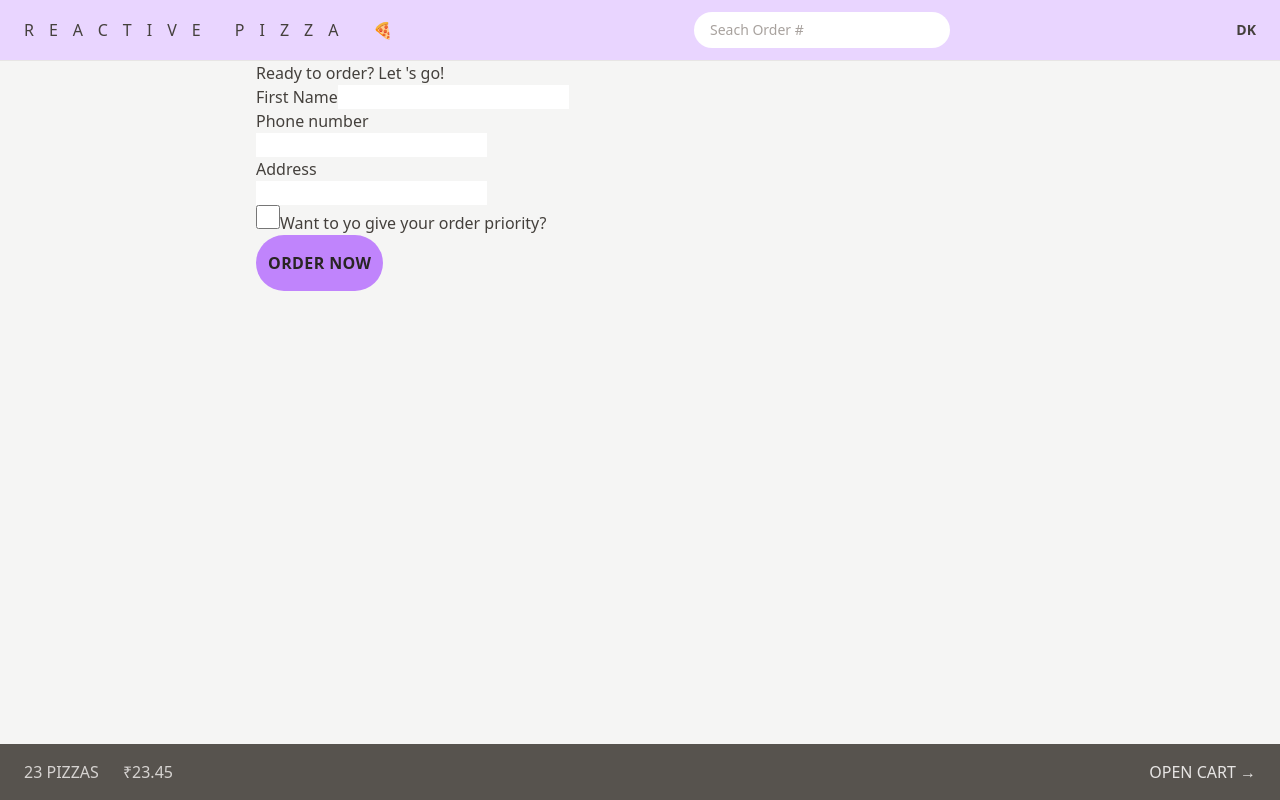
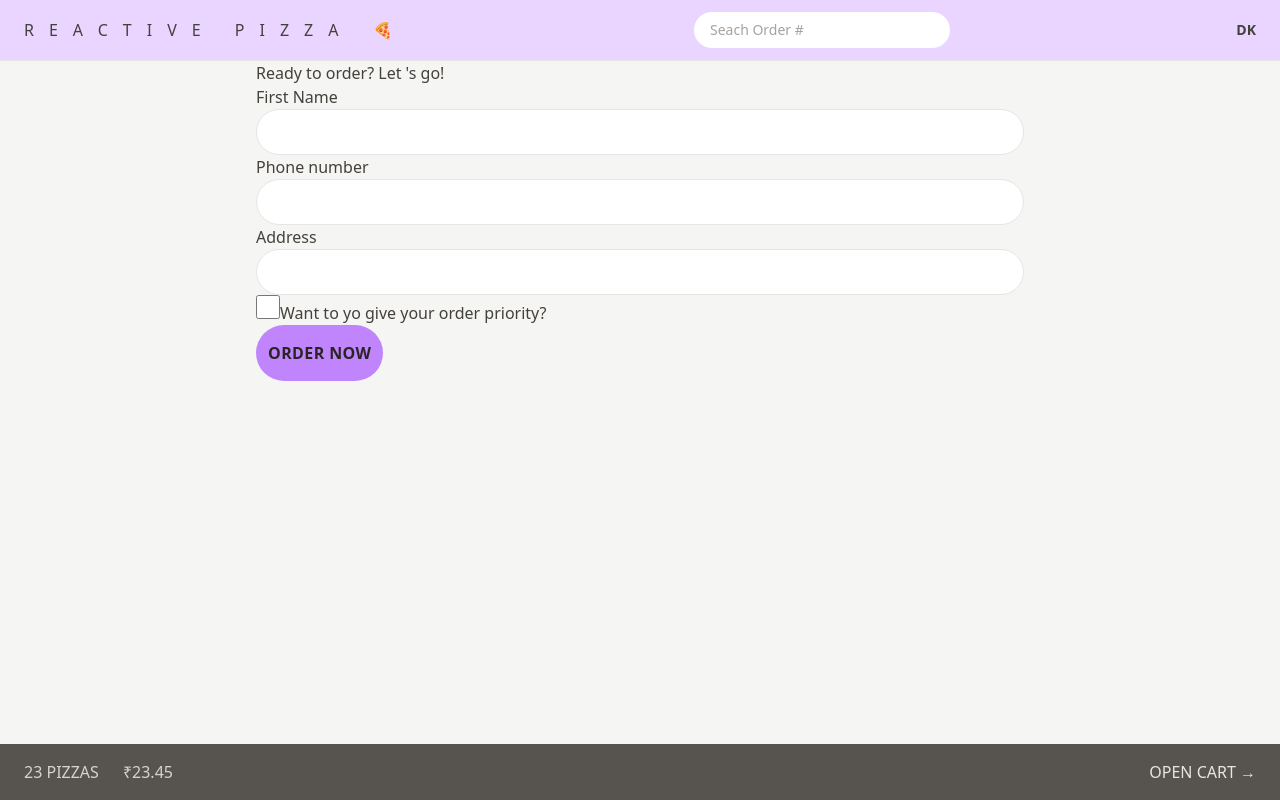
Before and after one commit to divyuk/pizza-app, a React (Vite) app: page /order/new in a window 1280 px wide. Built offline with nearby package versions, Linux system fonts and the light colour scheme.

Commit message:
Made a reusuable class for input 👦🏻

```diff
--- a/src/index.css
+++ b/src/index.css
@@ -1,41 +1,49 @@
 @tailwind base;
 @tailwind components;
 @tailwind utilities;
-/* body {
-  font-family: system-ui, -apple-system, BlinkMacSystemFont, 'Segoe UI', Roboto,
-    Oxygen, Ubuntu, Cantarell, 'Open Sans', 'Helvetica Neue', sans-serif;
-  background-color: #f7f7f7;
-  color: #444;
+
+@layer components {
+  .input {
+    @apply w-full rounded-full border border-stone-200 px-4 py-2 text-sm transition-all duration-300 placeholder:text-stone-400 focus:outline-none focus:ring focus:ring-purple-400 md:px-6 md:py-3;
+  }
 }
-
-.layout {
-  display: grid;
-  grid-template-rows: auto 1fr auto;
-  gap: 32px;
-  height: 100dvh;
-} */
 
 /* https://dev.to/afif/i-made-100-css-loaders-for-your-next-project-4eje */
 .loader {
   width: 45px;
   aspect-ratio: 0.75;
   --c: no-repeat linear-gradient(#333 0 0);
-  background: var(--c) 0% 50%, var(--c) 50% 50%, var(--c) 100% 50%;
+  background:
+    var(--c) 0% 50%,
+    var(--c) 50% 50%,
+    var(--c) 100% 50%;
   background-size: 20% 50%;
   animation: loading 1s infinite linear;
 }
 
 @keyframes loading {
   20% {
-    background-position: 0% 0%, 50% 50%, 100% 50%;
+    background-position:
+      0% 0%,
+      50% 50%,
+      100% 50%;
   }
   40% {
-    background-position: 0% 100%, 50% 0%, 100% 50%;
+    background-position:
+      0% 100%,
+      50% 0%,
+      100% 50%;
   }
   60% {
-    background-position: 0% 50%, 50% 100%, 100% 0%;
+    background-position:
+      0% 50%,
+      50% 100%,
+      100% 0%;
   }
   80% {
-    background-position: 0% 50%, 50% 50%, 100% 100%;
+    background-position:
+      0% 50%,
+      50% 50%,
+      100% 100%;
   }
 }
```
